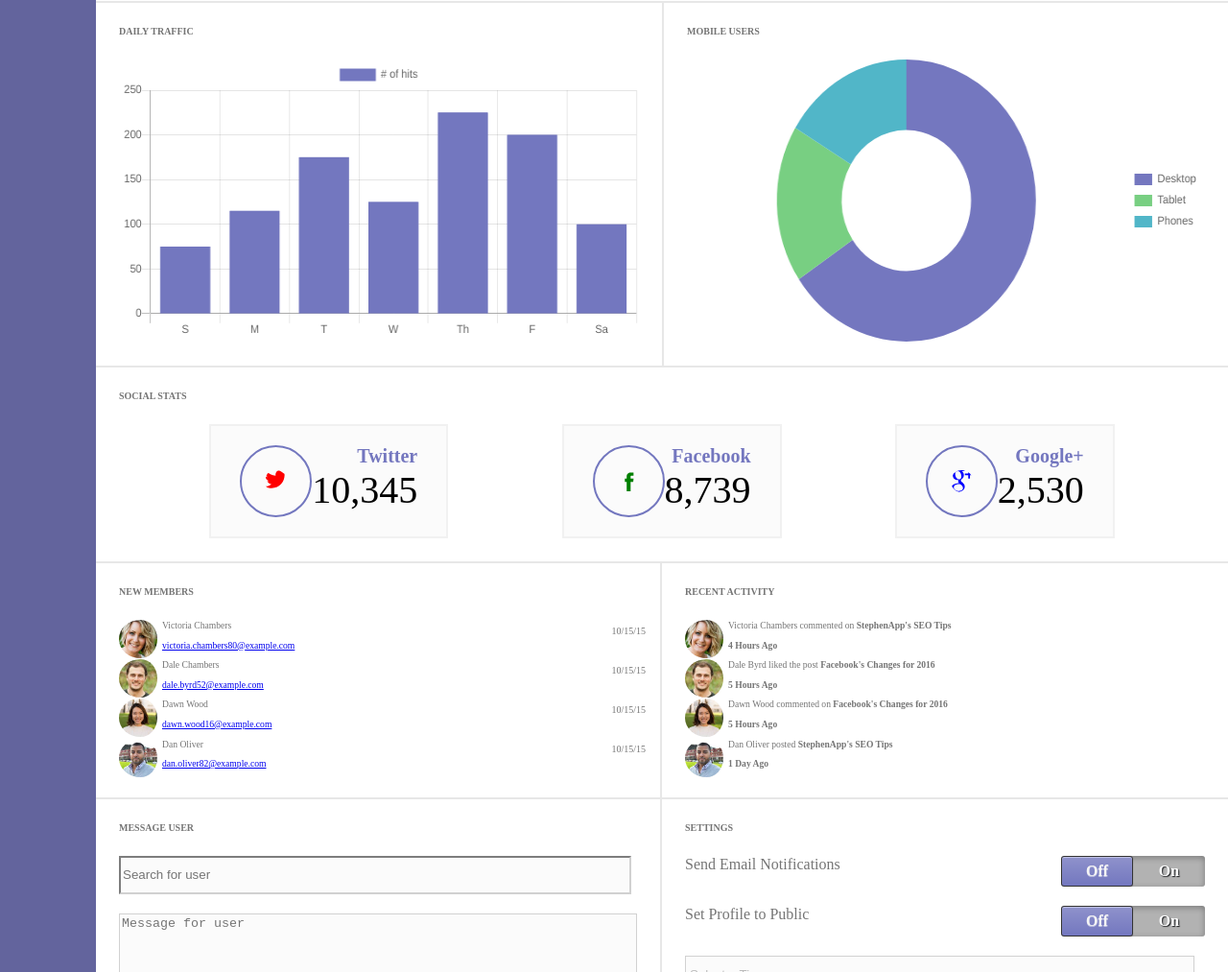
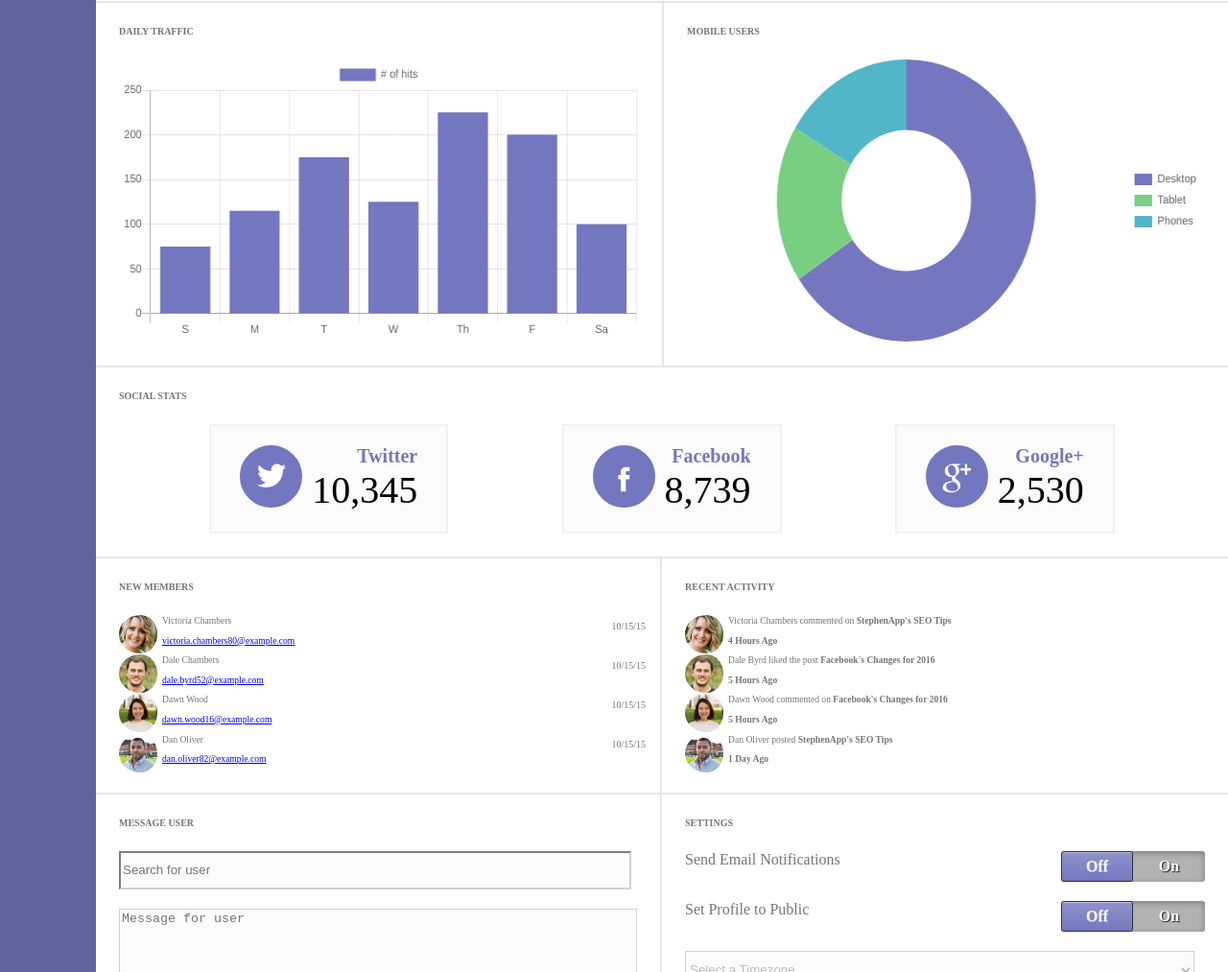
Before and after one commit to duckworthsj/Project-7, a plain HTML site: page Project 7/index.html in a window 1280 px wide. Shown: the part 749-1762 px from the top of the page at 96% size. Drawn offline with nearby package versions, Linux system fonts and the light colour scheme.

Commit message:
Update index.html

```diff
--- a/Project 7/index.html
+++ b/Project 7/index.html
@@ -15,11 +15,23 @@
         <h3 class="profile-name">Stephen Duckworth</h3>
 
         <img class="profile-pic" src="images/Profile_avatar.png">
+        <div class="bell-wrapper">
+        <div class="bell-icon">
+            <svg version="1.1" id="bell" xmlns="http://www.w3.org/2000/svg" xmlns:xlink="http://www.w3.org/1999/xlink" x="0px" y="0px" viewBox="0 0 32 32" style="enable-background:new 0 0 32 32;" xml:space="preserve">
+                <style type="text/css">
+                    .st0{fill:#FFFFFF;}
+	            </style>
+	            <g id="_x36__6_">
+		            <g>
+			            <path class="st0" d="M24,18v-8c0-5.5-4.5-10-10-10S4,4.5,4,10v8l-4,8h9.1c0.5,2.3,2.5,4,4.9,4s4.4-1.7,4.9-4H28L24,18z M14,28
+			            c-1.3,0-2.4-0.8-2.8-2h5.6C16.4,27.2,15.3,28,14,28z M3,24l3-6v-8c0-4.4,3.6-8,8-8s8,3.6,8,8v8l3,6H3z"/>
+		            </g>
+	            </g>
+            </svg>
+        </div>
+        </div>
 
-        <div class="bell-icon">
-            <img src="icons/icon-bell.svg" alt="bell icon">
-            <div class="notifications"></div>
-        </div>
+        <div class="notifications"></div>
     </header>
 
     <nav class="navigation">
@@ -37,7 +49,7 @@
         </div>
 
         <div class="main-header-search">
-            <input class= "search" type="search" placeholder="Search..." />
+            <input class= "search" type="search" placeholder="Search" />
         </div>
     </div>
 
@@ -97,16 +109,29 @@
         <h3 class="social-header">Social Stats</h3>
         <div class="social-wrapper">
             <div class="twitter">
-                <img src="icons/icon-twitter.svg" width="75" height="75" class="icon-image">
+                <div class="social-icon">
+                    <svg version="1.1" id="Layer_1" xmlns="http://  www.w3.org/2000/svg" xmlns:xlink="http://www.w3.org/1999/xlink" x="0px" y="0px"
+	                viewBox="0 0 32 32" style="enable-background:new 0 0 32 32;" xml:space="preserve">
+                        <path fill="white" d="M32,3.1c-1.2,0.5-2.4,0.9-3.8,1c1.4-0.8,2.4-2.1,2.9-3.6c-1.3,0.8-2.7,1.3-4.2,1.6C25.8,0.8,24,0,22.2,0
+	                    c-3.6,0-6.6,2.9-6.6,6.6c0,0.5,0.1,1,0.2,1.5C10.3,7.8,5.5,5.2,2.2,1.2c-0.6,1-0.9,2.1-0.9,3.3c0,2.3,1.2,4.3,2.9,5.5
+	                    c-1.1,0-2.1-0.3-3-0.8c0,0,0,0.1,0,0.1c0,3.2,2.3,5.8,5.3,6.4c-0.6,0.1-1.1,0.2-1.7,0.2c-0.4,0-0.8,0-1.2-0.1
+	                    c0.8,2.6,3.3,4.5,6.1,4.6c-2.2,1.8-5.1,2.8-8.2,2.8c-0.5,0-1.1,0-1.6-0.1c2.9,1.9,6.4,3,10.1,3c12.1,0,18.7-10,18.7-18.7
+                        c0-0.3,0-0.6,0-0.8C30,5.6,31.1,4.4,32,3.1z"/>
+                    </svg>
+                </div>
 
                 <div class="social-text-layout">
                     <p class="social-text">Twitter</p>
+
                     <p class="social-number">10,345</p>
                 </div>
+
             </div>
 
             <div class="facebook">
-                <img src="icons/icon-facebook.svg" width="75" height="75" class="icon-image">
+                <div class="social-icon">
+                    <svg enable-background="new 0 0 56.693 56.693" height="56.693px" id="Layer_1" version="1.1" viewBox="0 0 56.693 56.693" width="56.693px" xml:space="preserve" xmlns="http://www.w3.org/2000/svg" xmlns:xlink="http://www.w3.org/1999/xlink"><path fill="white" d="M40.43,21.739h-7.645v-5.014c0-1.883,1.248-2.322,2.127-2.322c0.877,0,5.395,0,5.395,0V6.125l-7.43-0.029  c-8.248,0-10.125,6.174-10.125,10.125v5.518h-4.77v8.53h4.77c0,10.947,0,24.137,0,24.137h10.033c0,0,0-13.32,0-24.137h6.77  L40.43,21.739z"/></svg>
+                </div>
 
                 <div class="social-text-layout">
                     <p class="social-text">Facebook</p>
@@ -115,7 +140,27 @@
             </div>
 
             <div class="google">
-                <img src="icons/icon-google-plus.svg" width="75" height="75" class="icon-image">
+                <div class="social-icon">
+                    <svg version="1.1" id="Layer_1" xmlns="http://www.w3.org/2000/svg" xmlns:xlink="http://www.w3.org/1999/xlink" x="0px" y="0px"
+	                viewBox="0 0 32 32" style="enable-background:new 0 0 32 32;" xml:space="preserve">
+                    <path fill="white" d="M17.7,25.7c0-0.3,0-0.5-0.1-0.8c-0.1-0.2-0.1-0.5-0.2-0.7c-0.1-0.2-0.2-0.4-0.3-0.7c-0.2-0.2-0.3-0.4-0.4-0.6
+	                c-0.1-0.2-0.3-0.3-0.5-0.6c-0.2-0.2-0.4-0.4-0.5-0.5c-0.1-0.1-0.3-0.3-0.6-0.5c-0.3-0.2-0.5-0.4-0.6-0.4s-0.3-0.2-0.6-0.4
+	                c-0.3-0.2-0.5-0.4-0.6-0.4c-0.2,0-0.5,0-1,0c-0.7,0-1.4,0-2,0.1c-0.7,0.1-1.4,0.2-2.1,0.5c-0.7,0.2-1.3,0.5-1.9,0.9s-1,0.8-1.3,1.4
+	                c-0.3,0.6-0.5,1.3-0.5,2.1c0,0.9,0.2,1.7,0.7,2.3c0.5,0.7,1.1,1.2,1.8,1.6s1.5,0.7,2.3,0.9s1.6,0.3,2.4,0.3c0.8,0,1.5-0.1,2.2-0.2
+	                c0.7-0.2,1.3-0.4,1.9-0.8c0.6-0.3,1.1-0.8,1.4-1.4C17.5,27.2,17.7,26.5,17.7,25.7z M15.4,9.1c0-0.8-0.1-1.6-0.3-2.5
+	                c-0.2-0.9-0.5-1.7-0.9-2.5c-0.4-0.8-0.9-1.5-1.6-2c-0.7-0.5-1.5-0.8-2.3-0.8c-1.2,0-2.1,0.4-2.8,1.3c-0.7,0.9-1,1.9-1,3.2
+	                c0,0.6,0.1,1.2,0.2,1.9c0.1,0.7,0.4,1.3,0.7,2c0.3,0.7,0.7,1.3,1.1,1.8c0.4,0.5,0.9,1,1.5,1.3c0.6,0.3,1.2,0.5,1.9,0.5
+	                c1.2,0,2.1-0.4,2.7-1.2C15.1,11.4,15.4,10.4,15.4,9.1z M12.9,0h8.4l-2.6,1.5h-2.6c0.9,0.6,1.6,1.4,2.1,2.4s0.8,2.1,0.8,3.2
+	                c0,0.9-0.1,1.8-0.4,2.5c-0.3,0.7-0.7,1.3-1.1,1.8c-0.4,0.4-0.8,0.9-1.3,1.2c-0.4,0.4-0.8,0.8-1.1,1.2c-0.3,0.4-0.4,0.8-0.4,1.3
+	                c0,0.3,0.1,0.7,0.3,1c0.2,0.3,0.5,0.6,0.8,0.9c0.3,0.3,0.7,0.6,1.1,0.9c0.4,0.3,0.8,0.7,1.2,1.1c0.4,0.4,0.8,0.8,1.1,1.3
+	                c0.3,0.5,0.6,1,0.8,1.6c0.2,0.6,0.3,1.3,0.3,2c0,2.1-0.9,3.9-2.7,5.4c-1.9,1.7-4.6,2.5-8.1,2.5c-0.8,0-1.5-0.1-2.3-0.2
+	                c-0.8-0.1-1.6-0.3-2.3-0.6c-0.8-0.3-1.5-0.7-2.1-1.1c-0.6-0.4-1.1-1-1.5-1.7C1,27.6,0.8,26.9,0.8,26c0-0.8,0.2-1.6,0.7-2.6
+	                c0.4-0.8,1-1.5,1.8-2.1c0.8-0.6,1.8-1.1,2.8-1.4c1-0.3,2-0.5,3-0.7c0.9-0.1,1.9-0.2,2.9-0.3c-0.8-1.1-1.2-2-1.2-2.9
+	                c0-0.2,0-0.3,0-0.5c0-0.1,0.1-0.3,0.1-0.4c0-0.1,0.1-0.2,0.2-0.4c0.1-0.2,0.1-0.3,0.1-0.4c-0.5,0.1-1,0.1-1.3,0.1
+	                c-1.9,0-3.5-0.6-4.9-1.9c-1.4-1.3-2-2.8-2-4.7c0-1.8,0.6-3.4,1.8-4.8C6,1.7,7.5,0.8,9.3,0.4C10.5,0.1,11.7,0,12.9,0z M32.8,4.9v2.5
+	                h-4.9v4.9h-2.5V7.4h-4.9V4.9h4.9V0h2.5v4.9H32.8z"/>
+                    </svg>
+            </div>
 
                 <div class="social-text-layout">
                     <p class="social-text">Google+</p>
@@ -174,7 +219,7 @@
     <section class="activity">
         <h3 class="recent-header">Recent Activity</h3>
             <div class="activity-container">
-                <div class="member-text">
+                <div class="activity-text">
                     <img src="images/member-1.jpg" class="profile-image">
 
                     <p>Victoria Chambers commented on <strong>StephenApp's SEO Tips</strong></p>
@@ -182,7 +227,7 @@
                     <p class="hours"><strong>4 Hours Ago</strong></p>
                 </div>
 
-                <div class="member-text">
+                <div class="activity-text">
                     <img src="images/member-2.jpg" class="profile-image">
 
                     <p>Dale Byrd liked the post <strong>Facebook's Changes for 2016</strong></p>
@@ -190,7 +235,7 @@
                     <p class="bold"><strong>5 Hours Ago</strong></p>
                 </div>
 
-                <div class="member-text">
+                <div class="activity-text">
                     <img src="images/member-3.jpg" class="profile-image">
 
                     <p>Dawn Wood commented on <strong>Facebook's Changes for 2016</strong></p>
@@ -198,7 +243,7 @@
                     <p class="hours"><strong>5 Hours Ago</strong></p>
                 </div>
 
-                <div class="member-text">
+                <div class="activity-text">
                     <img src="images/member-4.jpg" class="profile-image">
 
                     <p>Dan Oliver posted <strong>StephenApp's SEO Tips</strong></p>
```
